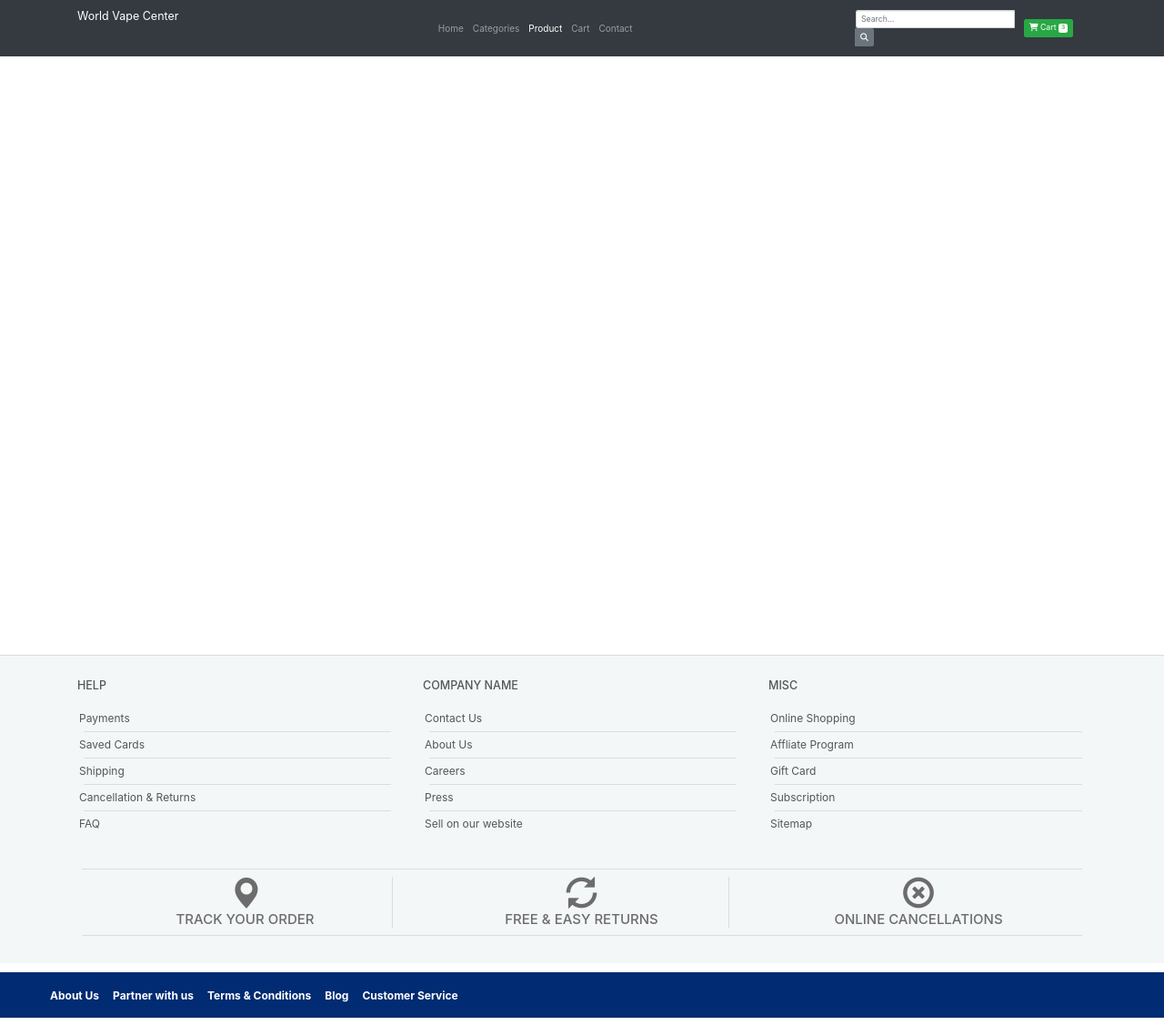
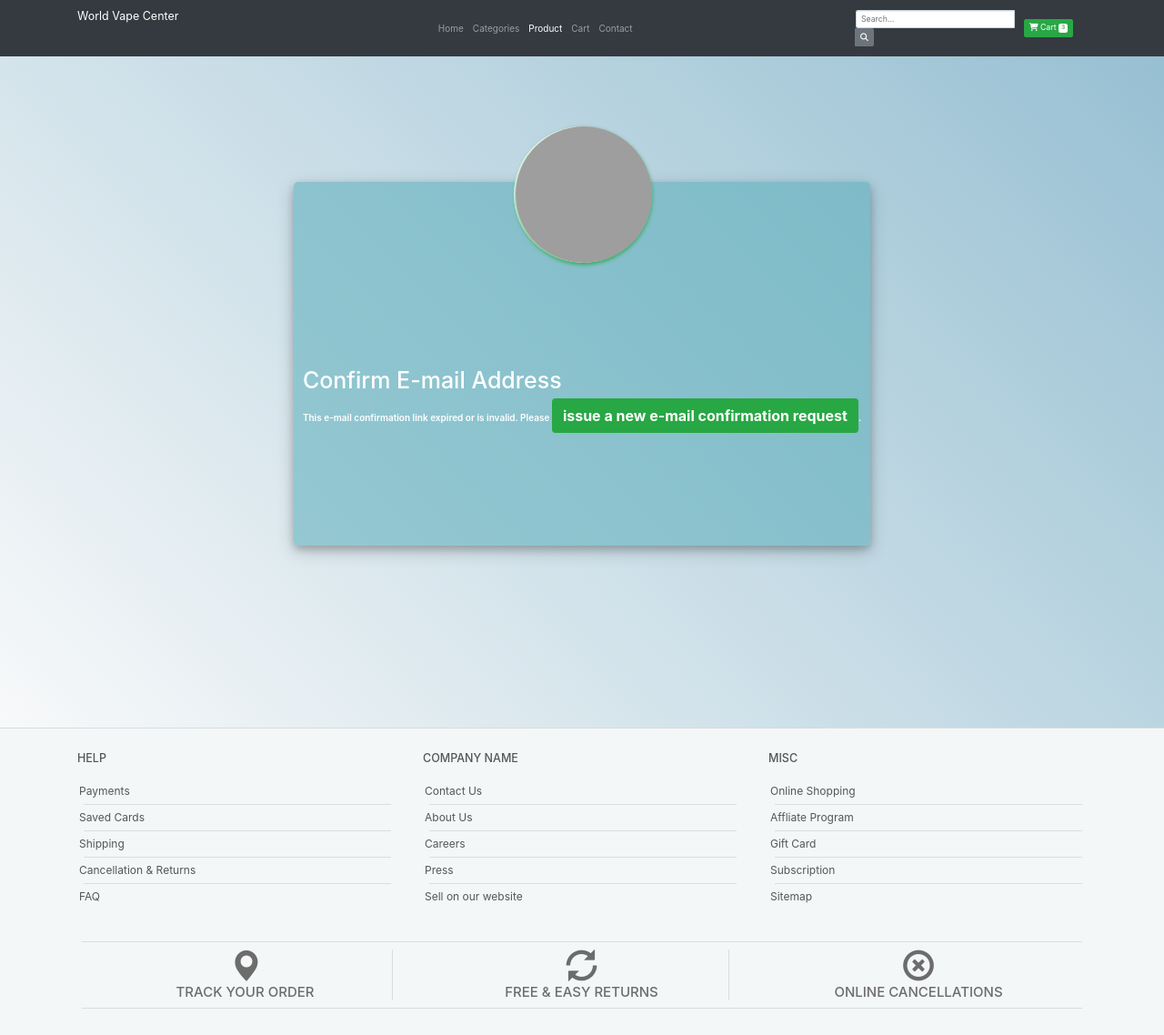
Before and after one commit to jamie33o/world-vape-center, a Django app: a page that uses templates/allauth/account/base.html in a window 1280 px wide. Shown: the top 1138 px of the page at 91% size. Run offline with Django 3.2, Linux system fonts and the light colour scheme; parts of the project's set-up code (start-up, migrations or seed data) failed here and were passed over; some libraries are stand-ins or nearby versions; grey boxes are pictures that could not be loaded.

Commit message:
Style: add css and block tags to style allauth templates

```diff
--- /dev/null
+++ b/static/css/accounts.css
@@ -0,0 +1,86 @@
+/* //////////////////// allauth templates //////////////////// */
+
+
+/* for sign up/sign-in/log-out */
+.all-auth-container {
+    background: linear-gradient(45deg, var(--light) , #94bed1 );
+    display: flex;
+    justify-content: center;
+    align-items: center;
+    height: 100vh;
+    color: white;
+    font-weight: 600;
+}
+
+.all-auth-container button, .all-auth-container a {
+    display: inline-block;
+    padding: 5px 10px;
+    font-size: 16px;
+    font-weight: bold;
+    text-align: center;
+    text-decoration: none;
+    cursor: pointer;
+    border: 2px solid #28a745; /* Border color for success theme */
+    color: #fff;
+    background-color: #28a745; /* Background color for success theme */
+    border-radius: 4px; /* Optional: Add border-radius for rounded corners */
+    transition: background-color 0.3s ease;
+}
+
+/* Hover effect for the success button */
+.all-auth-container button:hover, .all-auth-container a:hover {
+    background-color: #218838; /* Darker shade on hover */
+}
+
+.user_card {
+    display: flex;
+    justify-content: center;
+    height: fit-content;
+    justify-content: space-evenly;
+    width: fit-content;
+    max-width: 90%;
+    min-height: 400px;
+    background: #57abb889;
+    flex-direction: column;
+    box-shadow: 0 4px 8px 0 rgba(0, 0, 0, 0.2), 0 6px 20px 0 rgba(0, 0, 0, 0.19);
+    -webkit-box-shadow: 0 4px 8px 0 rgba(0, 0, 0, 0.2), 0 6px 20px 0 rgba(0, 0, 0, 0.19);
+    -moz-box-shadow: 0 4px 8px 0 rgba(0, 0, 0, 0.2), 0 6px 20px 0 rgba(0, 0, 0, 0.19);
+    border-radius: 5px;
+    word-wrap: break-word;
+}
+
+.user_card input{
+    display: block;
+    width: 100%;
+}
+
+#div_id_remember label {
+    display: flex;
+}
+
+
+.brand_logo_container {
+    position: relative;
+    margin: -61px auto 0 auto;
+    height: 150px;
+    width: 150px;
+    border-radius: 50%;
+    background: white;
+
+}
+
+.brand_logo {
+    position: absolute;
+    height: 150px;
+    width: 150px;
+    border-radius: 50%;
+    left: 2px;
+    top: 0;
+    box-shadow: 0 2px 4px rgba(40, 167, 69, 0.9);
+
+}
+
+.user_card input, .user_card button {
+    max-width: 100% !important;
+    margin-bottom: 5px;
+}
--- a/templates/allauth/account/account_inactive.html
+++ b/templates/allauth/account/account_inactive.html
@@ -4,7 +4,7 @@
 
 {% block head_title %}{% trans "Account Inactive" %}{% endblock %}
 
-{% block content %}
+{% block extra_content %}
 <h1>{% trans "Account Inactive" %}</h1>
 
 <p>{% trans "This account is inactive." %}</p>
--- a/templates/allauth/account/base.html
+++ b/templates/allauth/account/base.html
@@ -1 +1,24 @@
 {% extends "base.html" %}
+{% load static %}
+
+
+
+{% block extra_css %}
+    <link async rel="stylesheet" href="{% static 'css/accounts.css' %}">
+{% endblock %}
+
+
+
+    {% block content %}
+    <div class="all-auth-container w-100 scrollable-div">
+		<div class="user_card">
+			<div class="brand_logo_container">
+				<img src="{% static 'logo.png' %}" class="brand_logo" alt="Logo">
+			</div>
+			<div class="py-2 px-3 m-auto justify-content-between justify-content-center w-100">
+				{% block extra_content %}
+				{% endblock %}
+			</div>
+		</div>
+	</div>
+    {% endblock %}
--- a/templates/allauth/account/email.html
+++ b/templates/allauth/account/email.html
@@ -4,7 +4,7 @@
 
 {% block head_title %}{% trans "Account" %}{% endblock %}
 
-{% block content %}
+{% block extra_content %}
     <h1>{% trans "E-mail Addresses" %}</h1>
 {% if user.emailaddress_set.all %}
 <p>{% trans 'The following e-mail addresses are associated with your account:' %}</p>
--- a/templates/allauth/account/email_confirm.html
+++ b/templates/allauth/account/email_confirm.html
@@ -6,7 +6,7 @@
 {% block head_title %}{% trans "Confirm E-mail Address" %}{% endblock %}
 
 
-{% block content %}
+{% block extra_content %}
 <h1>{% trans "Confirm E-mail Address" %}</h1>
 
 {% if confirmation %}
--- a/templates/allauth/account/login.html
+++ b/templates/allauth/account/login.html
@@ -5,7 +5,7 @@
 
 {% block head_title %}{% trans "Sign In" %}{% endblock %}
 
-{% block content %}
+{% block extra_content %}
 
 <h1>{% trans "Sign In" %}</h1>
 
--- a/templates/allauth/account/logout.html
+++ b/templates/allauth/account/logout.html
@@ -4,7 +4,7 @@
 
 {% block head_title %}{% trans "Sign Out" %}{% endblock %}
 
-{% block content %}
+{% block extra_content %}
 <h1>{% trans "Sign Out" %}</h1>
 
 <p>{% trans 'Are you sure you want to sign out?' %}</p>
--- a/templates/allauth/account/password_change.html
+++ b/templates/allauth/account/password_change.html
@@ -4,7 +4,7 @@
 
 {% block head_title %}{% trans "Change Password" %}{% endblock %}
 
-{% block content %}
+{% block extra_content %}
     <h1>{% trans "Change Password" %}</h1>
 
     <form method="POST" action="{% url 'account_change_password' %}" class="password_change">
--- a/templates/allauth/account/password_reset.html
+++ b/templates/allauth/account/password_reset.html
@@ -5,7 +5,7 @@
 
 {% block head_title %}{% trans "Password Reset" %}{% endblock %}
 
-{% block content %}
+{% block extra_content %}
 
     <h1>{% trans "Password Reset" %}</h1>
     {% if user.is_authenticated %}
--- a/templates/allauth/account/password_reset_done.html
+++ b/templates/allauth/account/password_reset_done.html
@@ -5,7 +5,7 @@
 
 {% block head_title %}{% trans "Password Reset" %}{% endblock %}
 
-{% block content %}
+{% block extra_content %}
     <h1>{% trans "Password Reset" %}</h1>
 
     {% if user.is_authenticated %}
--- a/templates/allauth/account/password_reset_from_key.html
+++ b/templates/allauth/account/password_reset_from_key.html
@@ -3,7 +3,7 @@
 {% load i18n %}
 {% block head_title %}{% trans "Change Password" %}{% endblock %}
 
-{% block content %}
+{% block extra_content %}
     <h1>{% if token_fail %}{% trans "Bad Token" %}{% else %}{% trans "Change Password" %}{% endif %}</h1>
 
     {% if token_fail %}
--- a/templates/allauth/account/password_reset_from_key_done.html
+++ b/templates/allauth/account/password_reset_from_key_done.html
@@ -3,7 +3,7 @@
 {% load i18n %}
 {% block head_title %}{% trans "Change Password" %}{% endblock %}
 
-{% block content %}
+{% block extra_content %}
     <h1>{% trans "Change Password" %}</h1>
     <p>{% trans 'Your password is now changed.' %}</p>
 {% endblock %}
--- a/templates/allauth/account/password_set.html
+++ b/templates/allauth/account/password_set.html
@@ -4,7 +4,7 @@
 
 {% block head_title %}{% trans "Set Password" %}{% endblock %}
 
-{% block content %}
+{% block extra_content %}
     <h1>{% trans "Set Password" %}</h1>
 
     <form method="POST" action="{% url 'account_set_password' %}" class="password_set">
--- a/templates/allauth/account/signup.html
+++ b/templates/allauth/account/signup.html
@@ -4,7 +4,7 @@
 
 {% block head_title %}{% trans "Signup" %}{% endblock %}
 
-{% block content %}
+{% block extra_content %}
 <h1>{% trans "Sign Up" %}</h1>
 
 <p>{% blocktrans %}Already have an account? Then please <a href="{{ login_url }}">sign in</a>.{% endblocktrans %}</p>
--- a/templates/allauth/account/signup_closed.html
+++ b/templates/allauth/account/signup_closed.html
@@ -4,7 +4,7 @@
 
 {% block head_title %}{% trans "Sign Up Closed" %}{% endblock %}
 
-{% block content %}
+{% block extra_content %}
 <h1>{% trans "Sign Up Closed" %}</h1>
 
 <p>{% trans "We are sorry, but the sign up is currently closed." %}</p>
--- a/templates/allauth/account/verification_sent.html
+++ b/templates/allauth/account/verification_sent.html
@@ -4,7 +4,7 @@
 
 {% block head_title %}{% trans "Verify Your E-mail Address" %}{% endblock %}
 
-{% block content %}
+{% block extra_content %}
     <h1>{% trans "Verify Your E-mail Address" %}</h1>
 
     <p>{% blocktrans %}We have sent an e-mail to you for verification. Follow the link provided to finalize the signup process. Please contact us if you do not receive it within a few minutes.{% endblocktrans %}</p>
--- a/templates/allauth/account/verified_email_required.html
+++ b/templates/allauth/account/verified_email_required.html
@@ -4,7 +4,7 @@
 
 {% block head_title %}{% trans "Verify Your E-mail Address" %}{% endblock %}
 
-{% block content %}
+{% block extra_content %}
 <h1>{% trans "Verify Your E-mail Address" %}</h1>
 
 {% url 'account_email' as email_url %}
```
